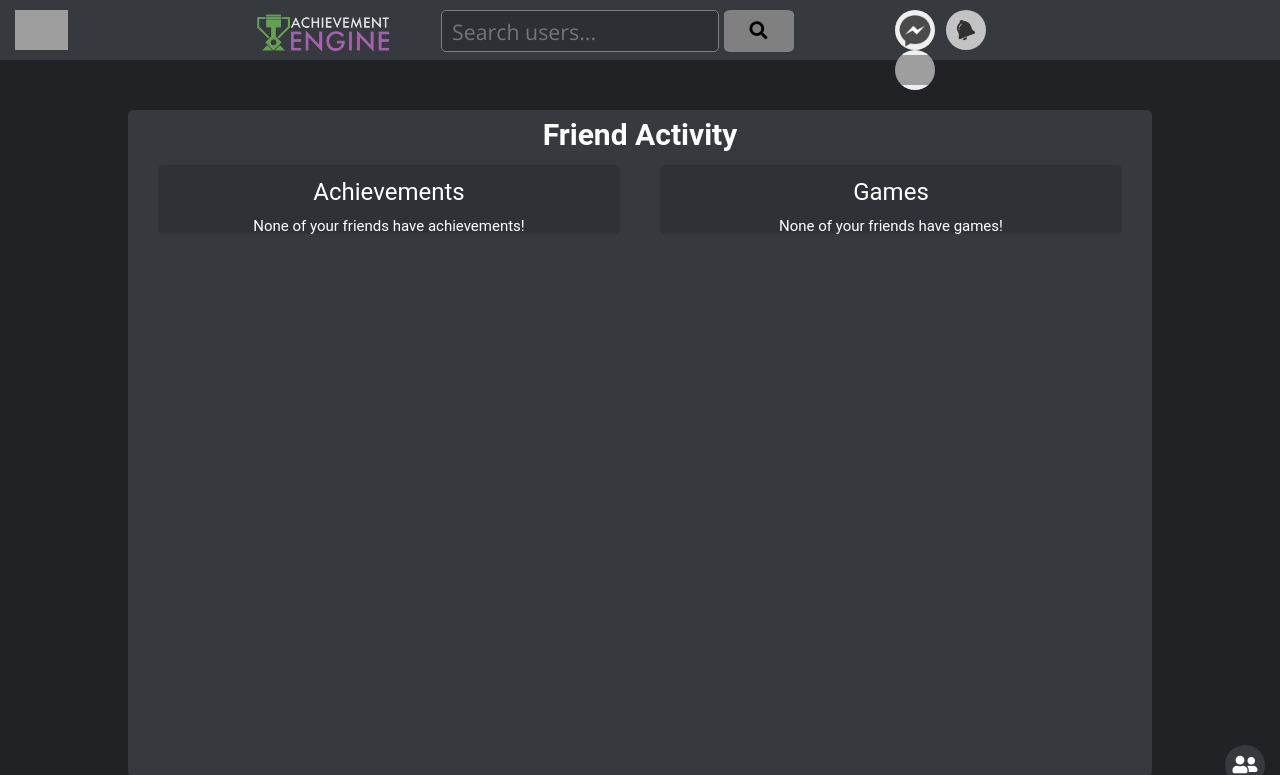
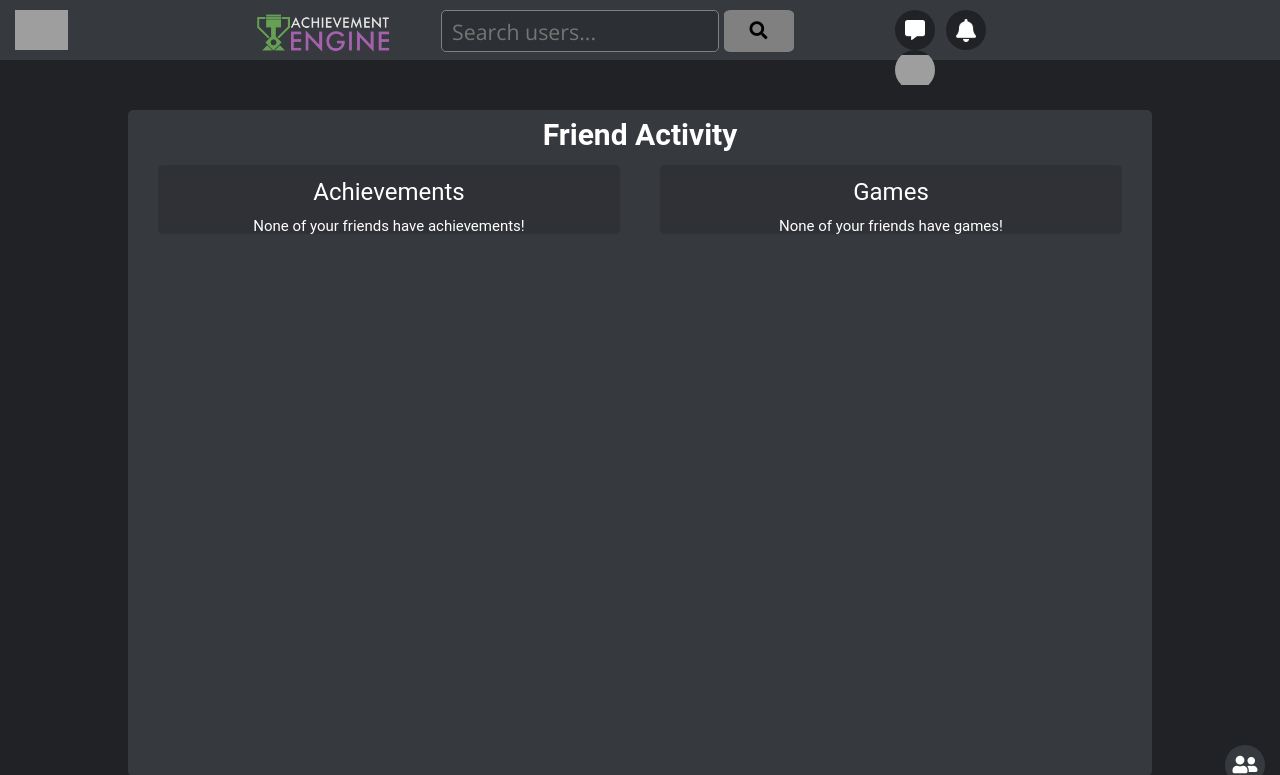
Before and after one commit to AchievementEngine/website, a PHP site: page /login/home.php in a window 1280 px wide. Shown: the top 775 px of the page. Run offline with PHP 8.4, Linux system fonts and the light colour scheme; a user stored in the database is signed in; data comes from the database, SQL or seed files in the repository; data that the repository does not hold is empty; some libraries are stand-ins or nearby versions; grey boxes are pictures that could not be loaded.

Commit message:
Notification Buttons
new design for buttons on top left

```diff
--- a/data/style.css
+++ b/data/style.css
@@ -635,12 +635,13 @@ a {
 /* Dropdown Button */
 .dropbtn {
     color: white;
+	background-color:#202225;
     padding: 16px;
     font-size: 16px;
     border: none;
     cursor: pointer;
-	background-size: 100%;
-    background-position: 45% 53%;
+	background-size: 50%;
+    background-position: 10px;
 	background-repeat: no-repeat;
     width: 40px;
     height: 40px;
--- a/include/header2.php
+++ b/include/header2.php
@@ -52,7 +52,7 @@
 		</div>
 
 		<div class="dropdown">
-			<?php echo "<button onclick='myFunction()' class='dropbtn' style='background-image: url(data/uploads/".$_SESSION['username'].".png)'></button> "?>
+			<?php echo "<button onclick='myFunction()' class='dropbtn' style='background-size:40px;background-position:0;background-image: url(data/uploads/".$_SESSION['username'].".png)'></button> "?>
 			<div id="myDropdown" class="dropdown-content">
 				<a href="profile.php">My Profile</a>
 				<a href="editProfile.php">Edit Profile</a>
```
Also changed, not shown: data/messages.png, data/notification.png, data/notification_active.png.
